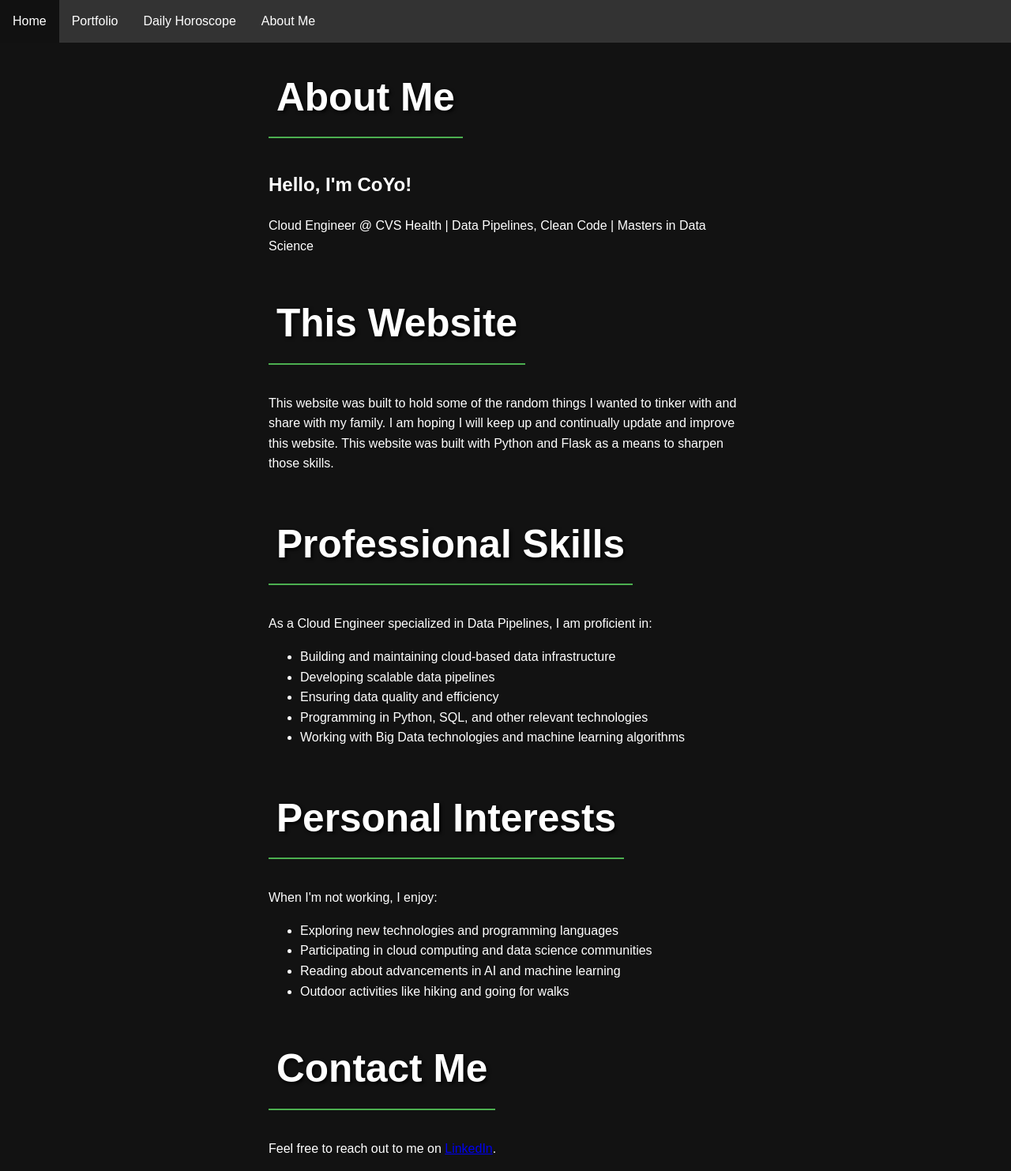
After one commit to cyork95/YorkDevelopsFlaskApp, a Flask app: page /about in a window 1280 px wide. The commit adds this page. Shown: the whole page at 79% size. Run offline with Flask 3, Linux system fonts and the light colour scheme.

Commit message:
add daily horoscope page to the app

```diff
--- a/app/routes.py
+++ b/app/routes.py
@@ -1,12 +1,22 @@
-from app import app
-from flask import render_template
 import json
 import os
+
+import requests
+from flask import render_template, request, jsonify
+
+from app import app
+
+from bs4 import BeautifulSoup
 
 
 @app.route('/')
 def index():
     return render_template('index.html')
+
+
+@app.route('/about')
+def about():
+    return render_template('about.html')
 
 
 @app.route('/portfolio')
@@ -35,3 +45,142 @@ def portfolio():
 
     return render_template('portfolio.html', projects=projects, work_history=work_history,
                            courses=courses, education=education, licenses_certifications=licenses_certifications)
+
+
+@app.route('/horoscope')
+def horoscope():
+    return render_template('horoscope.html')
+
+
+@app.route('/get_horoscope', methods=['GET'])
+def get_horoscope():
+    sign = request.args.get('sign')
+    if not sign:
+        return jsonify({"error": "No sign provided"}), 400
+
+    # URLs for main and love horoscopes
+    main_url = f"https://www.astrology.com/horoscope/daily/{sign}.html"
+    love_url = f"https://www.astrology.com/horoscope/daily-love/{sign}.html"
+    work_url = f"https://www.astrology.com/horoscope/daily-work/{sign}.html"
+    dating_url = f"https://www.astrology.com/horoscope/daily-dating/{sign}.html"
+
+    main_response = requests.get(main_url)
+    love_response = requests.get(love_url)
+    work_response = requests.get(work_url)
+    dating_response = requests.get(dating_url)
+
+    if (main_response.status_code == 200 and love_response.status_code == 200 and work_response.status_code == 200 and
+            dating_response.status_code == 200):
+        main_soup = BeautifulSoup(main_response.content, 'html.parser')
+        love_soup = BeautifulSoup(love_response.content, 'html.parser')
+        work_soup = BeautifulSoup(work_response.content, 'html.parser')
+        dating_soup = BeautifulSoup(dating_response.content, 'html.parser')
+
+        # Extracting the main daily horoscope
+        main_content_div = main_soup.find('div', id='content')
+        date_span = main_soup.find('span', id='content-date')
+
+        # Initialize all variables to None or a default value
+        main_horoscope_text = None
+        love_horoscope_text = None
+        work_horoscope_text = None
+        dating_horoscope_text = None
+        singles_horoscope_text = None
+        beauty_horoscope_text = None
+        food_horoscope_text = None
+        home_horoscope_text = None
+        cat_horoscope_text = None
+        bonus_horoscope_text = None
+
+        full_text = ""
+        if main_content_div and main_content_div.p and date_span:
+            date_text = date_span.get_text(strip=True)
+            main_horoscope_text = main_content_div.p.get_text(strip=True)
+            full_text = f"{date_text}: {main_horoscope_text}\n\n"
+
+            sections = [('content-food', 'Daily Food Horoscope'),
+                        ('content-home', 'Daily Home Horoscope'),
+                        ('content-cat', 'Daily Cat Horoscope'),
+                        ('content-bonus', 'Daily Bonus Horoscope')]
+
+            for section_id, section_title in sections:
+                section_div = main_soup.find('div', id=section_id)
+                if section_div:
+                    section_text = section_div.get_text(strip=True)
+                    if section_id == 'content-food':
+                        food_horoscope_text = f"{section_title}: {section_text}\n\n"
+                    elif section_id == 'content-home':
+                        home_horoscope_text = f"{section_title}: {section_text}\n\n"
+                    elif section_id == 'content-cat':
+                        cat_horoscope_text = f"{section_title}: {section_text}\n\n"
+                    else:
+                        bonus_horoscope_text = f"{section_title}: {section_text}\n\n"
+                    full_text += f"{section_title}: {section_text}\n\n"
+
+            # Extracting the love horoscope
+            love_content_div = love_soup.find('div', id='content')
+            if love_content_div and love_content_div.p:
+                love_horoscope_text = love_content_div.p.get_text(strip=True)
+                full_text += f"Daily Love Horoscope: {love_horoscope_text}\n\n"
+
+            # Extracting the couples horoscope
+            couples_content_div = love_soup.find('div', id='content-couples')
+            if couples_content_div:
+                couples_horoscope_text = couples_content_div.get_text(strip=True)
+                full_text += f"Daily Couples Horoscope: {couples_horoscope_text}\n\n"
+
+            # Extracting the work horoscope
+            work_content_div = work_soup.find('div', id='content')
+            if work_content_div and work_content_div.p:
+                work_horoscope_text = work_content_div.p.get_text(strip=True)
+                full_text += f"Daily Work Horoscope: {work_horoscope_text}\n\n"
+
+            # Extracting the finances horoscope
+            finances_content_div = work_soup.find('div', id='content-finances')
+            if finances_content_div:
+                finances_horoscope_text = finances_content_div.get_text(strip=True)
+                full_text += f"Daily Finances Horoscope: {finances_horoscope_text}\n\n"
+
+            # Extracting the dating horoscope
+            dating_content_div = dating_soup.find('div', id='content')
+            if dating_content_div:
+                dating_horoscope_text = dating_content_div.get_text(strip=True)
+                full_text += f"Daily Dating Horoscope: {dating_horoscope_text}\n\n"
+
+            # Extracting the singles horoscope
+            singles_content_div = dating_soup.find('div', id='content-singles')
+            if singles_content_div:
+                singles_horoscope_text = singles_content_div.get_text(strip=True)
+                full_text += f"Daily Singles Horoscope: {singles_horoscope_text}\n\n"
+
+            # Extracting the beauty horoscope
+            beauty_content_div = dating_soup.find('div', id='content-beauty')
+            if beauty_content_div:
+                beauty_horoscope_text = beauty_content_div.get_text(strip=True)
+                full_text += f"Daily Beauty Horoscope: {beauty_horoscope_text}\n\n"
+
+            # Adding credit for the source
+            full_text += "Horoscope source: astrology.com"
+
+            return jsonify({
+                "daily": main_horoscope_text,
+                "love": love_horoscope_text,
+                "work": work_horoscope_text,
+                "dating": dating_horoscope_text,
+                "singles": singles_horoscope_text,
+                "beauty": beauty_horoscope_text,
+                "food": food_horoscope_text,
+                "home": home_horoscope_text,
+                "cat": cat_horoscope_text,
+                "bonus": bonus_horoscope_text
+            })
+        else:
+            return jsonify({"error": "Horoscope content not found"}), 404
+    else:
+        return jsonify({"error": "Error fetching horoscope"}), 500
+
+
+def fetch_horoscope(sign):
+    # Placeholder for fetching horoscope data
+    # In reality, this would fetch data from an API or database
+    return f"Today's horoscope for {sign.capitalize()} is ..."
--- a/app/static/css/style.css
+++ b/app/static/css/style.css
@@ -155,7 +155,7 @@ nav ul li a:hover {
     /* ... other styles ... */
 }
 
-#courses, #work-history, #portfolio, #education, #licenses-certifications  {
+#courses, #work-history, #portfolio, #education, #licenses-certifications {
     display: flex;
     flex-wrap: wrap;
     justify-content: center; /* This centers the items in the row */
@@ -174,3 +174,66 @@ nav ul li a:hover {
     min-width: 250px;
     max-width: 350px;
 }
+
+.container {
+    max-width: 600px;
+    margin: auto;
+}
+
+.select-container {
+    margin-top: 20px;
+}
+
+select, button {
+    width: 100%;
+    padding: 10px;
+    margin-top: 10px;
+    border-radius: 5px;
+    border: 1px solid #333;
+    background-color: #1e1e1e; /* Dark elements */
+    color: #ffffff; /* Light text */
+}
+
+button {
+    background-color: #007bff;
+    border: none;
+    margin-bottom: 20px;
+}
+
+button:hover {
+    background-color: #0056b3;
+}
+
+#horoscopeResult {
+    margin-top: 20px;
+    padding: 20px;
+    border-radius: 5px;
+    background-color: #1e1e1e; /* Dark elements */
+    color: #ffffff; /* Light text */
+    box-shadow: 0 2px 4px rgba(255, 255, 255, 0.1);
+    width: 100%;
+}
+
+#horoscopeContainer {
+    max-width: 800px;
+    margin: auto;
+}
+
+.horoscopeSection {
+    background-color: #ffffff;
+    padding: 20px;
+    margin-bottom: 20px;
+    border-radius: 10px;
+    box-shadow: 0 2px 4px rgba(0, 0, 0, 0.1);
+    display: none;
+}
+
+.horoscopeSection h4 {
+    color: #007bff;
+    margin-bottom: 15px;
+}
+
+.horoscopeSection p {
+    text-align: left;
+    color: #333;
+}
--- /dev/null
+++ b/app/templates/about.html
@@ -0,0 +1,55 @@
+<!-- about.html -->
+{% extends "base.html" %}
+{% block content %}
+        <style>
+        body {
+            font-family: Arial, sans-serif;
+            line-height: 1.6;
+        }
+        .container {
+            width: 80%;
+            margin: auto;
+            overflow: hidden;
+        }
+        .skills, .interests {
+            margin-top: 20px;
+        }
+    </style>
+    <div class="container">
+        <h1>About Me</h1>
+        <h2>Hello, I'm CoYo!</h2>
+        <p>Cloud Engineer @ CVS Health | Data Pipelines, Clean Code | Masters in Data Science</p>
+
+        <h1>This Website</h1>
+        <p>This website was built to hold some of the random things I wanted to tinker with and share with my family.
+           I am hoping I will keep up and continually update and improve this website.
+           This website was built with Python and Flask as a means to sharpen those skills.</p>
+
+        <div class="skills">
+            <h1>Professional Skills</h1>
+            <p>As a Cloud Engineer specialized in Data Pipelines, I am proficient in:</p>
+            <ul>
+                <li>Building and maintaining cloud-based data infrastructure</li>
+                <li>Developing scalable data pipelines</li>
+                <li>Ensuring data quality and efficiency</li>
+                <li>Programming in Python, SQL, and other relevant technologies</li>
+                <li>Working with Big Data technologies and machine learning algorithms</li>
+            </ul>
+        </div>
+
+        <div class="interests">
+            <h1>Personal Interests</h1>
+            <p>When I'm not working, I enjoy:</p>
+            <ul>
+                <li>Exploring new technologies and programming languages</li>
+                <li>Participating in cloud computing and data science communities</li>
+                <li>Reading about advancements in AI and machine learning</li>
+                <li>Outdoor activities like hiking and going for walks</li>
+            </ul>
+        </div>
+        <div class="contact">
+            <h1>Contact Me</h1>
+            <p>Feel free to reach out to me on <a href="https://www.linkedin.com/in/cody-york-data-engineer">LinkedIn</a>.</p>
+        </div>
+    </div>
+{% endblock %}
--- a/app/templates/base.html
+++ b/app/templates/base.html
@@ -1,6 +1,6 @@
 <!-- templates/base.html -->
 <!DOCTYPE html>
-<html>
+<html lang="en">
 <head>
     <title>{% block title %}{% endblock %}</title>
     <link rel="stylesheet" href="{{ url_for('static', filename='css/style.css') }}">
@@ -12,6 +12,8 @@
         <li><a href="{{ url_for('index') }}">Home</a></li>
         <li><a href="{{ url_for('portfolio') }}">Portfolio</a></li>
         <!-- Add other navigation links here -->
+        <li><a href="/horoscope">Daily Horoscope</a></li>
+        <li><a href="/about">About Me</a></li>
     </ul>
 </nav>
 
--- a/requirements.txt
+++ b/requirements.txt
@@ -1,3 +1,5 @@
 Flask~=3.0.1
 WTForms~=3.1.2
 pytest~=8.0.0
+requests~=2.31.0
+beautifulsoup4~=4.12.3
```
Also changed, not shown: app/templates/horoscope.html (added, +115 -0 lines), app/tests/test_about_me.py (added, +9 -0 lines), app/tests/test_horoscope.py (added, +18 -0 lines). Lines whose indentation alone changed are shown as unchanged.
